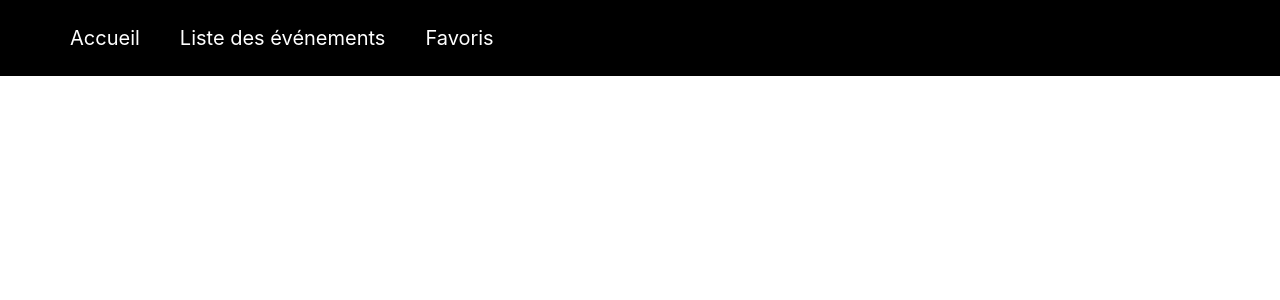
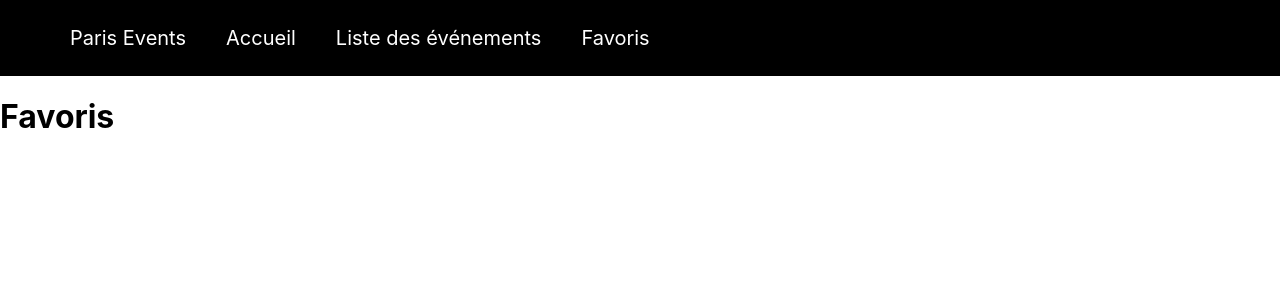
Before and after one commit to VincGo/paris-event, a React (Create React App) app: page /favoris in a window 1280 px wide. Shown: the top 300 px of the page. Built offline with nearby package versions, Linux system fonts and the light colour scheme.

Commit message:
Affichage des favoris dans une page

```diff
--- a/src/App.js
+++ b/src/App.js
@@ -4,6 +4,7 @@ import {BrowserRouter, Route} from "react-router-dom";
 import NavBar from "./components/NavBar";
 import SearchList from "./views/SearchList";
 import Event from "./views/Event"
+import Favorites from "./views/Favorites";
 
 function App() {
     return (
@@ -13,6 +14,7 @@ function App() {
                 <Route path={"/"}  component={Home} exact/>
                 <Route path={"/liste-des-evenements"}  component={SearchList} />
                 <Route path={"/evenement/:id"} component={Event} />
+                <Route path={"/favoris"} component={Favorites}/>
             </main>
         </BrowserRouter>
     );
--- a/src/components/FavButton.jsx
+++ b/src/components/FavButton.jsx
@@ -7,7 +7,7 @@ const FavButton = ({event}) => {
     const favorites = eventLocaleStorage.getFavoritesList(key)
 
     //Si l'event est enregistré dans le loacalStorage, alors on le supprime et on change le text du bouton.
-    // Et inversement si l'event n'est pas enregistré dans l'event.
+    //Et inversement si l'event n'est pas enregistré dans l'event.
     function addOrRemoveFav(e) {
         const key = event.record.id
         if (eventLocaleStorage.getFavoritesList(key)) {
--- a/src/components/NavBar.jsx
+++ b/src/components/NavBar.jsx
@@ -5,9 +5,10 @@ const NavBar = () => {
     return (
         <nav>
             <ol>
+                <Link to={'/'}>Paris Events</Link>
                 <Link to={'/'}>Accueil</Link>
                 <Link to={'/liste-des-evenements'}>Liste des événements</Link>
-                <Link to={"/home"}>Favoris</Link>
+                <Link to={"/favoris"}>Favoris</Link>
             </ol>
         </nav>
     );
--- /dev/null
+++ b/src/views/Favorites.jsx
@@ -0,0 +1,28 @@
+import React, {useEffect, useState} from 'react';
+import eventLocaleStorage from "../services/eventLocaleStorage";
+import Card from "../components/Card";
+
+const Favorites = () => {
+    const [favStorage, setFavStorage] = useState([])
+    let favArr = []
+    //Récupère les event dans le local storage, puis les push dans favArr. Ensuite favArr transmet les données à favStorage pour pouvoir manipuler les données.
+    useEffect(() => {
+        for (let i = 0; i < localStorage.length; i++) {
+            const key = localStorage.key(i)
+            const data = eventLocaleStorage.getFavoritesList(key)
+            favArr.push(data)
+        }
+        setFavStorage(favArr)
+    }, [])
+
+    return (
+        <div>
+            <h1>Favoris</h1>
+            {favStorage && favStorage.map((event) =>
+                <Card key={event.record.id} event={event} />
+            )}
+        </div>
+    );
+};
+
+export default Favorites;
```
